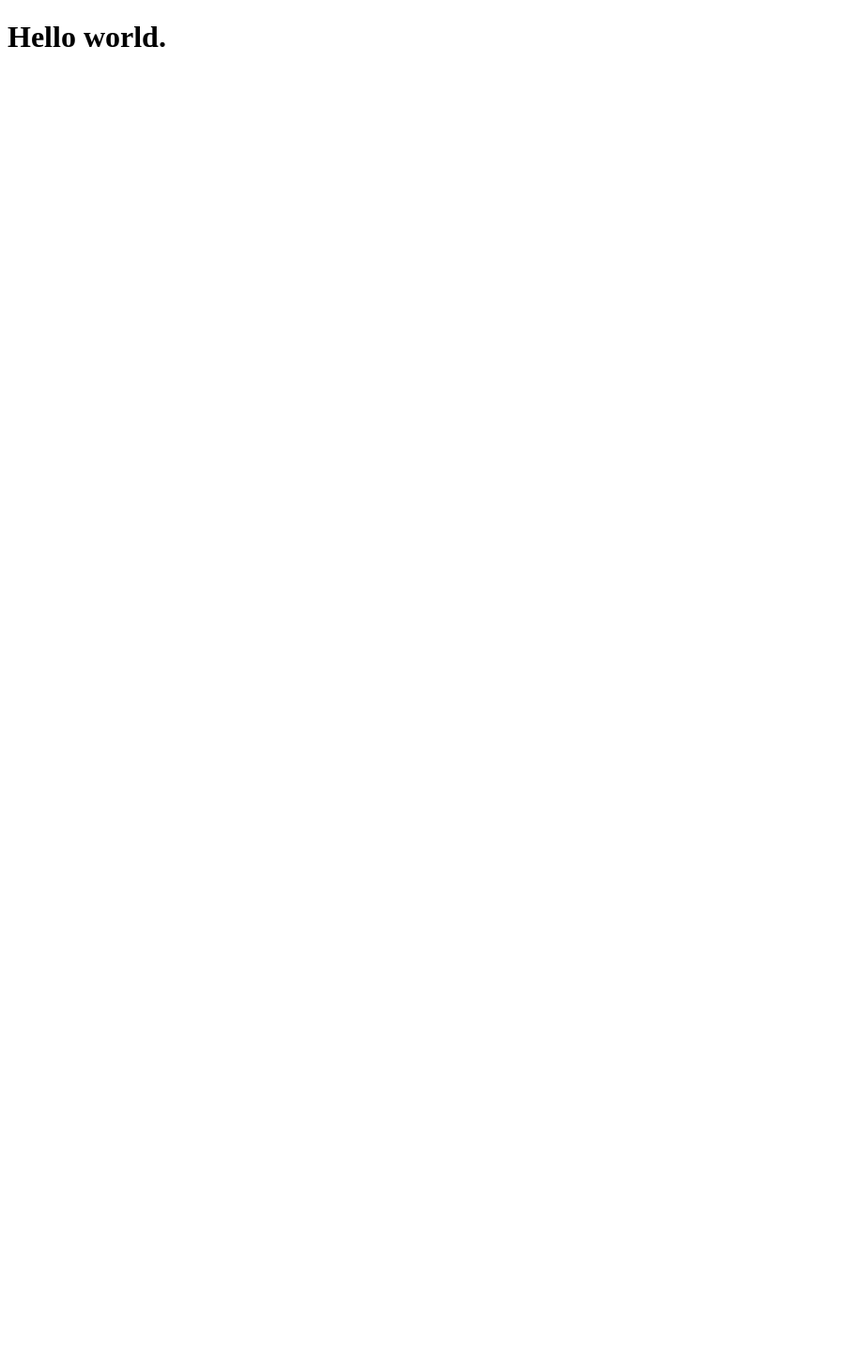
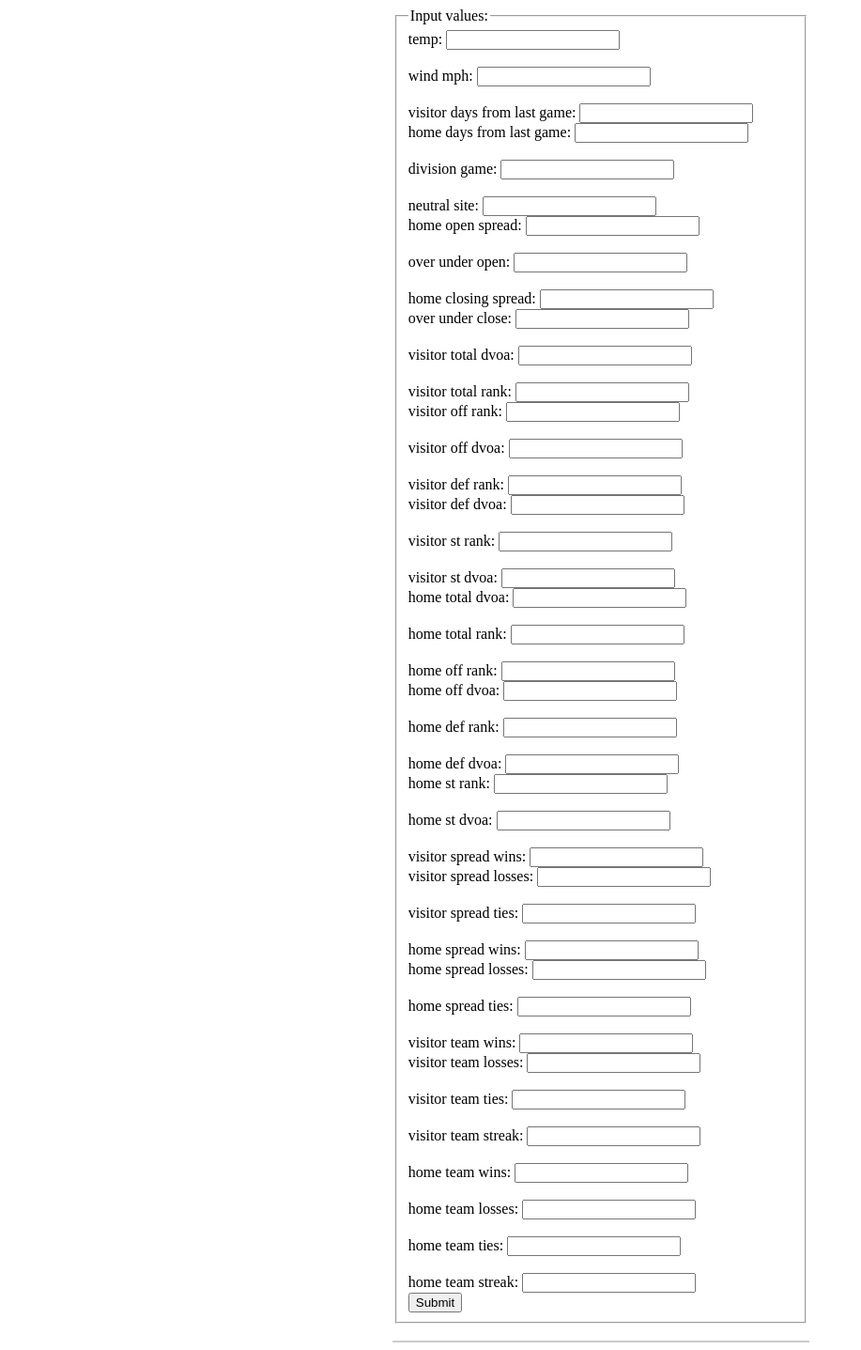
Before and after one commit to WillYip716/ml_fs_test, a Flask app: page / in a window 1280 px wide. Before the commit the part shown is almost empty. Shown: the whole page at 94% size, without its empty margins (0-917 px from the left). Before the commit the page ends 50 px from the top, so only its background shows below. Run offline with Flask 2, Linux system fonts and the light colour scheme; parts of the project's set-up code (start-up, migrations or seed data) failed here and were passed over.

Commit message:
input vars and predictor function

```diff
--- a/app.py
+++ b/app.py
@@ -2,7 +2,7 @@ import flask
 import pickle
 import pandas as pd
 
-with open(f'model/bike_model_xgboost.pkl', 'rb') as f:
+with open(f'model/score_predictor.pkl', 'rb') as f:
     model = pickle.load(f)
 
 # Initialise the Flask app
@@ -68,8 +68,7 @@ def main():
 
         columnheads = ['temp','wind_mph','vdflg','hdflg','divgame','nsite','hospread','ouopen','hcspread','ouclose','vTOTAL.DVOA','vTOTAL.RNK','vOFF.RNK','vOFF.DVOA','vDEF.RNK','vDEF.DVOA','vST.RNK','vST.DVOA','hTOTAL.DVOA','hTOTAL.RNK','hOFF.RNK','hOFF.DVOA','hDEF.RNK','hDEF.DVOA','hST.RNK','hST.DVOA','vtsw','vtsl','vtst','htsw','htsl','htst','vtw','vtl','vtt','vts','htw','htl','htt','hts']
 
-        input_variables = pd.DataFrame(inputVals, columnheads,dtype=float,
-                                       index=['input'])
+        input_variables = pd.DataFrame(inputVals, columns = columnheads,dtype=float)
 
         # Get the model's prediction
         prediction = model.predict(input_variables)[0]
--- a/templates/main.html
+++ b/templates/main.html
@@ -1,7 +1,155 @@
+
 <!doctype html>
 <html>
-    <head>
-        <title>Web app name</title>
-    </head>
-    <h1>Hello world.</h1>
+<style>
+form {
+    margin: auto;
+    width: 35%;
+}
+
+.result {
+    margin: auto;
+    width: 35%;
+    border: 1px solid #ccc;
+}
+</style>
+
+<head>
+    <title>Spread win predictor</title>
+</head>
+<form action="{{ url_for('main') }}" method="POST">
+    <fieldset>
+        <legend>Input values:</legend>
+        temp:
+        <input name="temp" type="number" required>
+        <br>
+        <br> wind mph:
+        <input name="wind_mph" type="number" required>
+        <br>
+        <br> visitor days from last game:
+        <input name="vdflg" type="number" required>
+        <br>
+        home days from last game:
+        <input name="hdflg" type="number" required>
+        <br>
+        <br> division game:
+        <input name="divgame" type="number" required>
+        <br>
+        <br> neutral site:
+        <input name="nsite" type="number" required>
+        <br>
+        home open spread:
+        <input name="hospread" type="number" step="any" required>
+        <br>
+        <br> over under open:
+        <input name="ouopen" type="number" step="any" required>
+        <br>
+        <br> home closing spread:
+        <input name="hcspread" type="number" step="any" required>
+        <br>
+        over under close:
+        <input name="ouclose" type="number" step="any" required>
+        <br>
+        <br> visitor total dvoa:
+        <input name="vTOTAL.DVOA" type="number" step="any" required>
+        <br>
+        <br> visitor total rank:
+        <input name="vTOTAL.RNK" type="number"  required>
+        <br>
+        visitor off rank:
+        <input name="vOFF.RNK" type="number" required>
+        <br>
+        <br> visitor off dvoa:
+        <input name="vOFF.DVOA" type="number" step="any" required>
+        <br>
+        <br> visitor def rank:
+        <input name="vDEF.RNK" type="number" required>
+        <br>
+        visitor def dvoa:
+        <input name="vDEF.DVOA" type="number" step="any" required>
+        <br>
+        <br> visitor st rank:
+        <input name="vST.RNK" type="number" required>
+        <br>
+        <br> visitor st dvoa:
+        <input name="vST.DVOA" type="number" step="any" required>
+        <br>
+        home total dvoa:
+        <input name="hTOTAL.DVOA" type="number" step="any" required>
+        <br>
+        <br> home total rank:
+        <input name="hTOTAL.RNK" type="number" required>
+        <br>
+        <br> home off rank:
+        <input name="hOFF.RNK" type="number" required>
+        <br>
+        home off dvoa:
+        <input name="hOFF.DVOA" type="number" step="any" required>
+        <br>
+        <br> home def rank:
+        <input name="hDEF.RNK" type="number" required>
+        <br>
+        <br> home def dvoa:
+        <input name="hDEF.DVOA" type="number" step="any" required>
+        <br>
+        home st rank:
+        <input name="hST.RNK" type="number" required>
+        <br>
+        <br> home st dvoa:
+        <input name="hST.DVOA" type="number" step="any" required>
+        <br>
+        <br> visitor spread wins:
+        <input name="vtsw" type="number" required>
+        <br>
+        visitor spread losses:
+        <input name="vtsl" type="number" required>
+        <br>
+        <br> visitor spread ties:
+        <input name="vtst" type="number" required>
+        <br>
+        <br> home spread wins:
+        <input name="htsw" type="number" required>
+        <br>
+        home spread losses:
+        <input name="htsl" type="number" required>
+        <br>
+        <br> home spread ties:
+        <input name="htst" type="number" required>
+        <br>
+        <br> visitor team wins:
+        <input name="vtw" type="number" required>
+        <br>
+        visitor team losses:
+        <input name="vtl" type="number" required>
+        <br>
+        <br> visitor team ties:
+        <input name="vtt" type="number" required>
+        <br>
+        <br> visitor team streak:
+        <input name="vts" type="number" required>
+        <br>
+        <br> home team wins:
+        <input name="htw" type="number" required>
+        <br>
+        <br> home team losses:
+        <input name="htl" type="number" required>
+        <br>
+        <br> home team ties:
+        <input name="htt" type="number" required>
+        <br>
+        <br> home team streak:
+        <input name="hts" type="number" required>
+        <br>
+        <input type="submit">
+    </fieldset>
+</form>
+<br>
+<div class="result" align="center">
+    {% if result %}
+		<br>
+    	<br> Predicted results:
+   		<p style="font-size:50px">{{ result }}</p>
+    {% endif %}
+</div>
+
 </html>
```
